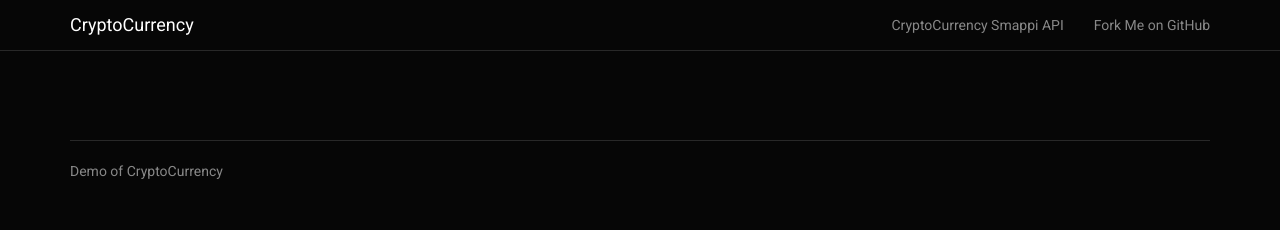
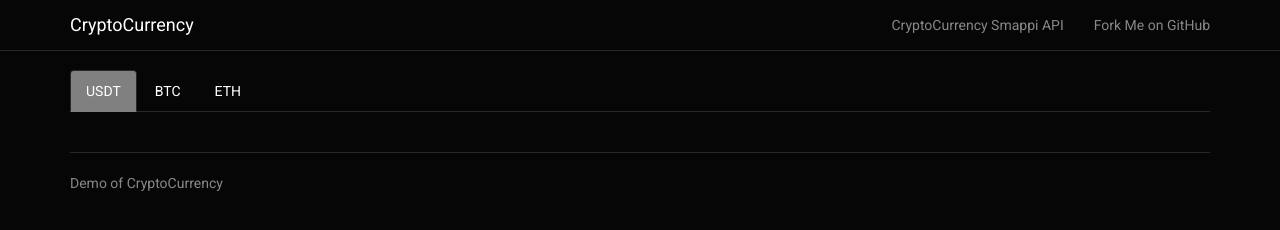
Before and after one commit to adw0rd/CryptoCurrency, a plain HTML site: page index.html in a window 1280 px wide. Drawn offline with nearby package versions, Linux system fonts and the light colour scheme; no server answers.

Commit message:
Added tabs and fixed markup

```diff
--- a/assets/app/views/main.html
+++ b/assets/app/views/main.html
@@ -1,7 +1,12 @@
 <div ng-controller="MainCtrl as ctrl">
+  <ul class="nav nav-tabs">
+    <li class="active"><a href="#">USDT</a></li>
+    <li><a href="#">BTC</a></li>
+    <li><a href="#">ETH</a></li>
+  </ul>
   <div class="row">
     <div class="col-sm-12">
-            <table class="table table-striped" style="table-layout:fixed;">
+      <table class="table table-striped" style="table-layout:fixed">
         <tbody>
           <tr ng-repeat="rate in ctrl.rates" style="height:50px">
             <td width="35"><img width="24" ng-src="{{ rate.logo }}"/></td>
@@ -9,11 +14,11 @@
               {{ rate.code }}
               <div class="gray">{{ rate.name }}</div>
             </td>
-                        <td width="200" style="white-space:nowrap">
+            <td width="150" style="white-space:nowrap">
               <span class="gray">$</span> {{ rate.usdt || '?' }}
               <div class="gray">USDT</div>
             </td>
-                        <td>
+            <td width="40">
               <a href="#" ng-click="ctrl.favClick(rate.code)" onclick="return false">
                 <i class="glyphicon" ng-class="ctrl.favClass(rate.code)" style="font-size:24px"/>
               </a>
--- a/assets/style.css
+++ b/assets/style.css
@@ -4,3 +4,6 @@
 .gold {
     color: gold;
 }
+.nav-tabs>li.active>a, .nav-tabs>li.active>a:hover, .nav-tabs>li.active>a:focus {
+   background-color: gray;
+}
--- a/index.html
+++ b/index.html
@@ -28,7 +28,7 @@
             </div>
         </div>
         <div class="container">
-            <div style="margin-top:100px">
+            <div style="margin-top:70px">
                 <div class="uiview" ui-view></div>
             </div>
             <footer>
```
Lines whose indentation alone changed are shown as unchanged.
